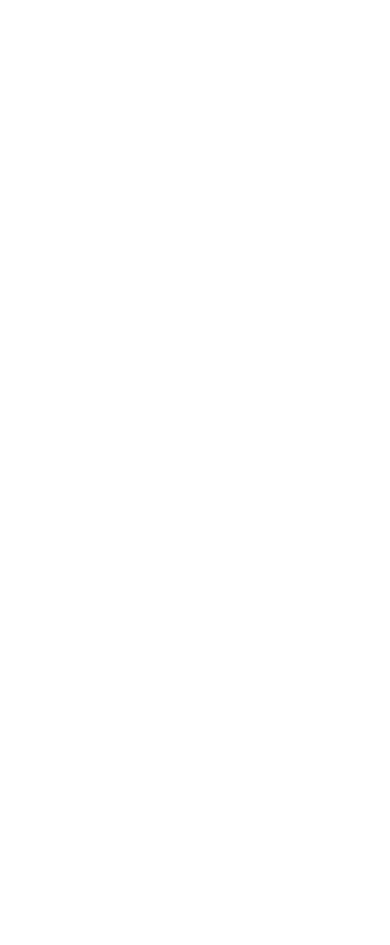
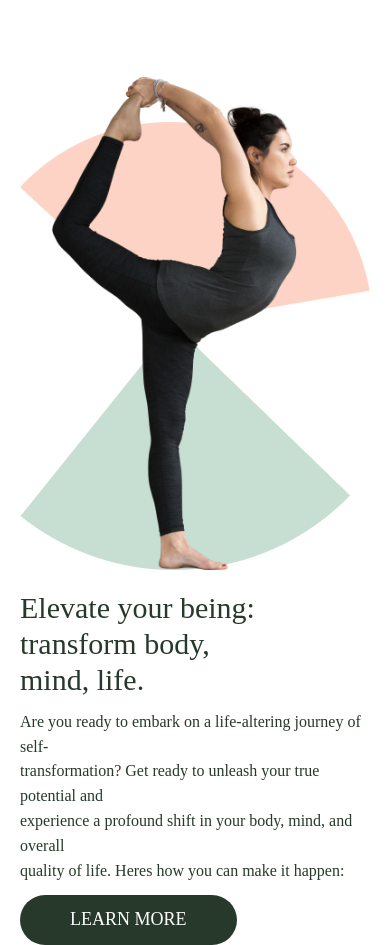
Before and after one commit to belalhossain22000/yoga, a Next.js app: page / in a window 390 px wide. Shown: the part 2740-3685 px from the top of the page. Before the commit the page ends 2712 px from the top, so only its background shows below. Built offline with nearby package versions, Linux system fonts and the light colour scheme.

Commit message:
make responsive elevent section

```diff
--- a/app/components/Elevate/Elevate.jsx
+++ b/app/components/Elevate/Elevate.jsx
@@ -5,18 +5,21 @@
 import circle2 from './image/Ellipse 3.png';
 import person from './image/young-woman-doing-natarajasana-exercise 1.png';
 import Button from '@/app/utils/Button/Button';
+import Container from '@/app/utils/Container/Container';
 
 const Elevate = () => {
   return (
-    <section className='xlg:mt-[150px] mt-10 flex items-center justify-between small-container b-red-600'>
+    <Container maxWidth={"max-w-[1090px]"}>
+
+    <section className='mt-[150px] mt- flex xm:flex-row flex-col items-center justify-between gap-5 px-5 xl:px-0 b-red-600'>
       {/* left side */}
-      <div className='relative'>
+      <div className='relative w-[350px] xm:w-[400px] h-full b-red-500' >
         <Image src={circle1} alt='circle'/>
-        <Image className='absolute bottom-0 left-10 right-0' src={person} alt='persons'/>
+        <Image className='absolute bottom-0 left-8 right-0 h-[110%] w-auto' src={person} alt='persons'/>
         <Image src={circle2} alt='circle'/>
       </div>
       {/* right side */}
-      <div className='flex flex-col items-start gap-[30px]'>
+      <div className='flex flex-col items-start gap-3 xlg:gap-[30px]'>
         <h2>Elevate your being: <br /> transform body,  <br />
           mind, life.</h2>
           <p>Are you ready to embark on a life-altering journey of self- <br />transformation? Get ready to unleash your true potential and <br /> experience a profound shift in your body, mind, and overall <br /> quality of life. Heres how you can make it happen:</p>
@@ -25,6 +28,7 @@
           </Button>
       </div>
     </section>
+    </Container>
   )
 }
 
--- a/app/globals.css
+++ b/app/globals.css
@@ -29,19 +29,23 @@
 }
 
 h1,
+h2,
 h6 {
   font-family: DM Serif Display;
 }
 h1 {
   @apply text-[#27392a] 2xl:text-[60px] xlg:text-[50px] text-[45px] font-normal leading-[116%];
 }
-h2 {
+/* h2 {
   color: #27392a;
   font-family: DM Serif Display;
   font-size: 50px;
   font-style: normal;
   font-weight: 400;
-  line-height: 120%; /*  */
+  line-height: 120%;
+} */
+h2{
+ @apply text-[#27392a] text-[30px] md:text-[40px] xlg:text-[50px] font-normal leading-[120%]
 }
 h4 {
   color: #27392a;
--- a/app/page.js
+++ b/app/page.js
@@ -15,7 +15,7 @@
      <Navbar/>
      <Hero/>
      <Category/>
-     {/* <Elevate/> */}
+     <Elevate/>
      {/* <Videos/> */}
      {/* <Place/> */}
      {/* <Teachers/> */}
```
